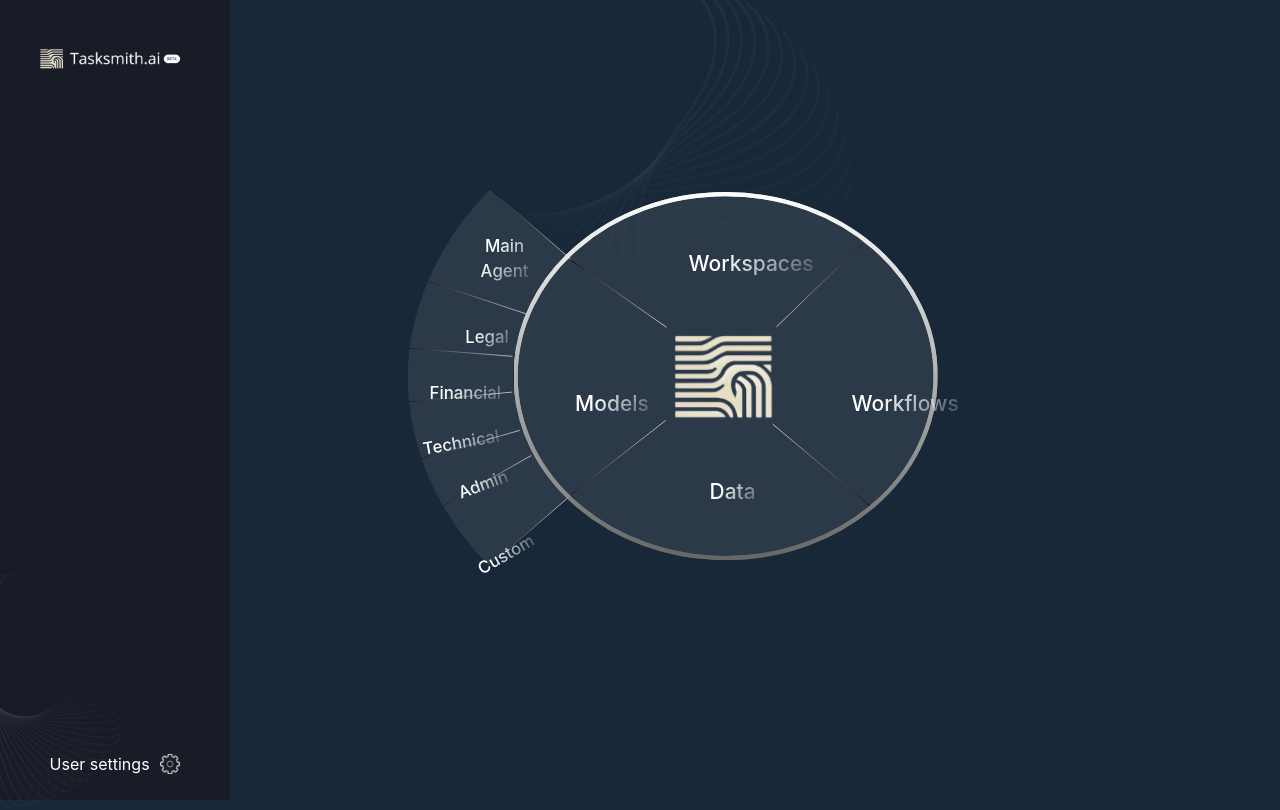
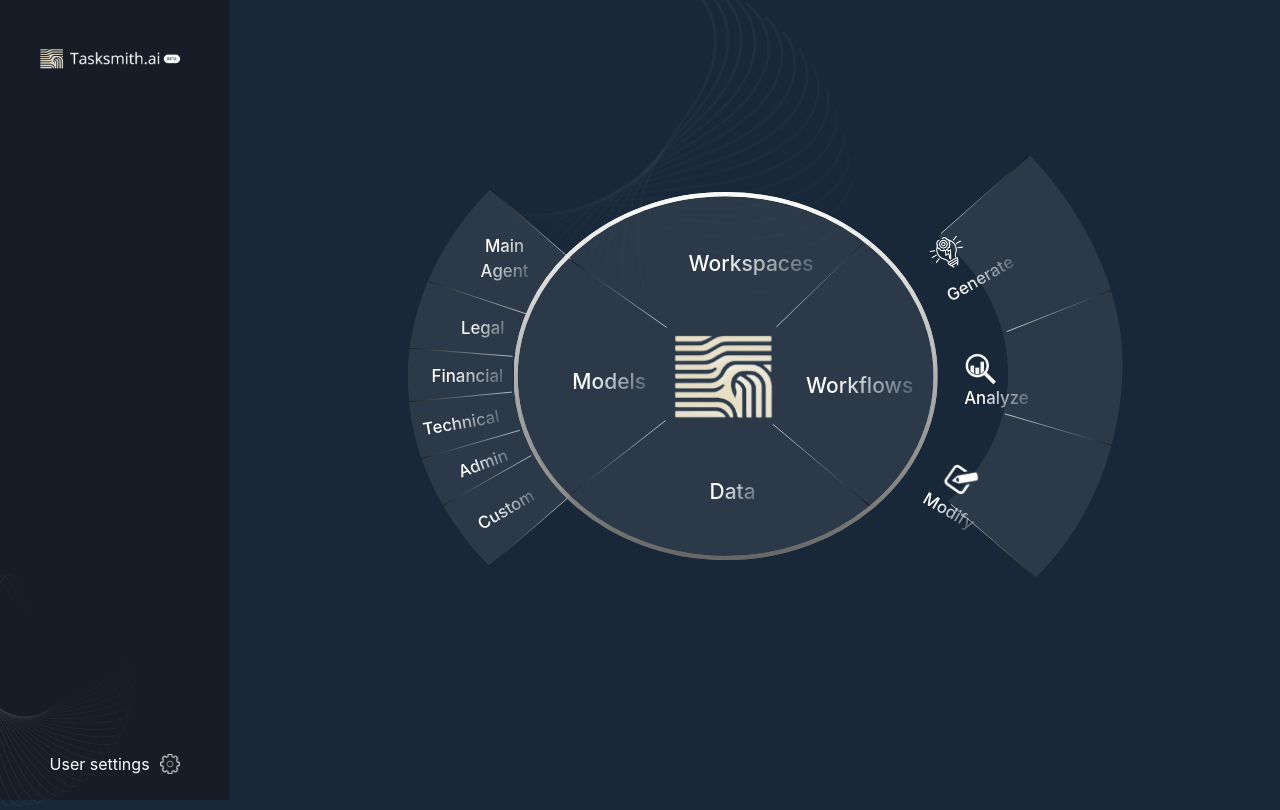
Before and after one commit to elghanbibadr/tasksmithai, a React (Vite) app: page / in a window 1280 px wide. Built offline with nearby package versions, Linux system fonts and the light colour scheme.

Commit message:
resposisone element inside the right arc

```diff
--- a/src/App.tsx
+++ b/src/App.tsx
@@ -17,6 +17,7 @@ import looper2 from "../src/assets/looper2.svg"
 import brandlogo from "../src/assets/brandlogo.png"
 import bottomarc from '../src/assets/bottom arc.svg'
 import leftarc from '../src/assets/left arc.svg'
+import rightarc from '../src/assets/right arc.svg'
 
 const App = () => {
   const [isHoveredArcId, setIsHoveredArcId] = useState("1");
@@ -45,14 +46,14 @@ const App = () => {
 
 
       {/* right arc */}
-{isHoveredArcId === "2" && <>
-<Image src={arc2} position="absolute" top="30px" right="-150px" className='arc2' width="270px" />
-
+      {/* isHoveredArcId === "2" && */}
+{ <>
+<Image src={rightarc} position="absolute" top="-44px" right="-75px" className='arc2' width='275px' />
 
 <Box initial={{ opacity: 0, y: -20 }}
            animate={{ opacity: 1, y: 0 }}
-           as={motion.div} position='absolute' right='-99px' top='60px' transition="0.5 ease-in-out">
-        <Image h="20" position="relative" left="-26px" top="12px" src={generate} alt="" />
+           as={motion.div} position='absolute' right='-29px' top='42px' transition="0.5 ease-in-out">
+        <Image h="16" position="relative" left="-26px" top="12px" src={generate} alt="" />
         <Text    textAlign="center" className='link' transform="rotate(-30deg)" fontWeight="500" style={{ fontSize: "24px" }}  >Generate</Text>
       </Box>
 
@@ -60,8 +61,8 @@ const App = () => {
 
 <Box initial={{ opacity: 0, y: -20 }}
            animate={{ opacity: 1, y: 0 }}
-           as={motion.div} position='absolute' right='-120px' top='260px' transition="0.5 ease-in-out">
-                            <Image h="14" src={analyze} alt="" />
+           as={motion.div} position='absolute' right='-46px' top='229px' transition="0.5 ease-in-out">
+                            <Image h="12" src={analyze} alt="" />
 
         <Text    textAlign="center" className='link' fontWeight="500" style={{ fontSize: "24px" }}  >Analyze</Text>
       </Box>
@@ -69,14 +70,10 @@ const App = () => {
 
 <Box initial={{ opacity: 0, y: -20 }}
            animate={{ opacity: 1, y: 0 }}
-           as={motion.div} position='absolute' right='-90px' top='430px' transition="0.5 ease-in-out">
-                            <Image h="16" src={modify} alt="" />
-
+           as={motion.div} position='absolute' right='-2px' top='382px' transition="0.5 ease-in-out">
+            <Image h="14" src={modify} alt="" />
         <Text transform="rotate(30deg)" position="relative" top="0px" left="-30px"  textAlign="center" className='link' fontWeight="500" style={{ fontSize: "24px" }}  >Modify</Text>
       </Box>
-
-
-
 </>}
 
 
@@ -84,11 +81,11 @@ const App = () => {
 
 
 
-{/* isHoveredArcId === "1"  */}
+
       { <AnimatePresence>
 
 
-            <Image transition="0.5 ease-in-out"  src={leftarc} className='circle'    width={"240px"} />
+            <Image transition="0.5 ease-in-out"  src={leftarc} className='circle'    width={"290px"} />
 
 
           <Box initial={{ opacity: 0, y: -20 }}
@@ -98,23 +95,24 @@ const App = () => {
              </Box>
              <Box as={motion.div} initial={{ opacity: 0, y: -20 }}
                 animate={{ opacity: 1, y: 0 }}
-               position='absolute' left='-69px' top='190px' transition="0.5 ease-in-out">
+
+               position='absolute' left='-75px' top='177px' transition="0.5 ease-in-out">
                <Text  textAlign="center" className='link' fontWeight="500" style={{ fontSize: "24px" }}  >Legal</Text>
              </Box>
              <Box as={motion.div} initial={{ opacity: 0, y: -20 }}
-                animate={{ opacity: 1, y: 0 }} position='absolute' left='-120px' top='270px' transition="0.5 ease-in-out">
+                animate={{ opacity: 1, y: 0 }} position='absolute' left='-117px' top='246px' transition="0.5 ease-in-out">
                <Text  textAlign="center" className='link' fontWeight="500" style={{ fontSize: "24px" }}  >Financial</Text>
              </Box>
              <Box as={motion.div} initial={{ opacity: 0, y: -20 }}
-                animate={{ opacity: 1, y: 0 }} position='absolute' left='-130px'  top='340px' >
+                animate={{ opacity: 1, y: 0 }} position='absolute' left='-130px'  top='312px' >
                <Text  textAlign="center" className='link technical-link' fontWeight="500" style={{ fontSize: "24px" }} transition="0.5 ease-in-out">Technical</Text>
              </Box>
              <Box as={motion.div} initial={{ opacity: 0, y: -20 }}
-                animate={{ opacity: 1, y: 0 }} position='absolute' left='-80px'  top='400px'>
+                animate={{ opacity: 1, y: 0 }} position='absolute' left='-80px'  top='370px'>
                <Text  textAlign="center" className='link admin-link' fontWeight="500" style={{ fontSize: "24px" }} transition="0.5 ease-in-out" >Admin</Text>
              </Box>
              <Box as={motion.div} initial={{ opacity: 0, y: -20 }}
-                animate={{ opacity: 1, y: 0 }} position='absolute' left='-55px'  top='500px'>
+                animate={{ opacity: 1, y: 0 }} position='absolute' left='-55px'  top='436px'>
                <Text   textAlign="center" className='link custom-link' fontWeight="500" style={{ fontSize: "24px" }} transition="0.5 ease-in-out"   >Custom </Text>
              </Box>
 
@@ -122,22 +120,15 @@ const App = () => {
 
         }
 
-
-
    {  <AnimatePresence>
-
-
         <Image transition="0.5 ease-in-out"  display='none' src={bottomarc}    className='btmarc' />
-
-
-
     </AnimatePresence>
 
     }
 
 
-       <Text position='absolute' right='54px' top='280px' textAlign="center" className='link' fontWeight="500" style={{ fontSize: "30px" }} onMouseEnter={() => setIsHoveredArcId("2")} onMouseLeave={() => setIsHoveredArcId("")}  >Workflows</Text>
-       {  <Text position='absolute' left='88px' top='280px' textAlign="center" className='link' fontWeight="500" style={{ fontSize: "30px" }}    onMouseEnter={() => setIsHoveredArcId("1")} // Set isHoveredArcId to true on mouse enter
+       <Text position='absolute' right='119px' top='254px' textAlign="center" className='link' fontWeight="500" style={{ fontSize: "30px" }} onMouseEnter={() => setIsHoveredArcId("2")} onMouseLeave={() => setIsHoveredArcId("")}  >Workflows</Text>
+       {  <Text position='absolute' left='84px' top='248px' textAlign="center" className='link' fontWeight="500" style={{ fontSize: "30px" }}    onMouseEnter={() => setIsHoveredArcId("1")} // Set isHoveredArcId to true on mouse enter
           onMouseLeave={() => setIsHoveredArcId("")} >Models</Text>}
          <Text position='absolute' left='250px' top='80px' textAlign="center" className='link' fontWeight="500" style={{ fontSize: "30px" }}  >Workspaces</Text>
          <Text position='absolute' left='280px' bottom='230px' textAlign="center" className='link' fontWeight="500" style={{ fontSize: "30px" }}  >Data</Text>
--- a/src/index.css
+++ b/src/index.css
@@ -37,7 +37,7 @@ body{
 .arc2{
   /* width: 600px !important; */
   transform: rotate(3deg);
-  width: 306px !important;
+  /* width: 306px !important; */
   top: -52px !important;
   right: -181px !important;
   z-index: -9999 !important;
```
Also changed, not shown: src/assets/right arc.svg (added).
